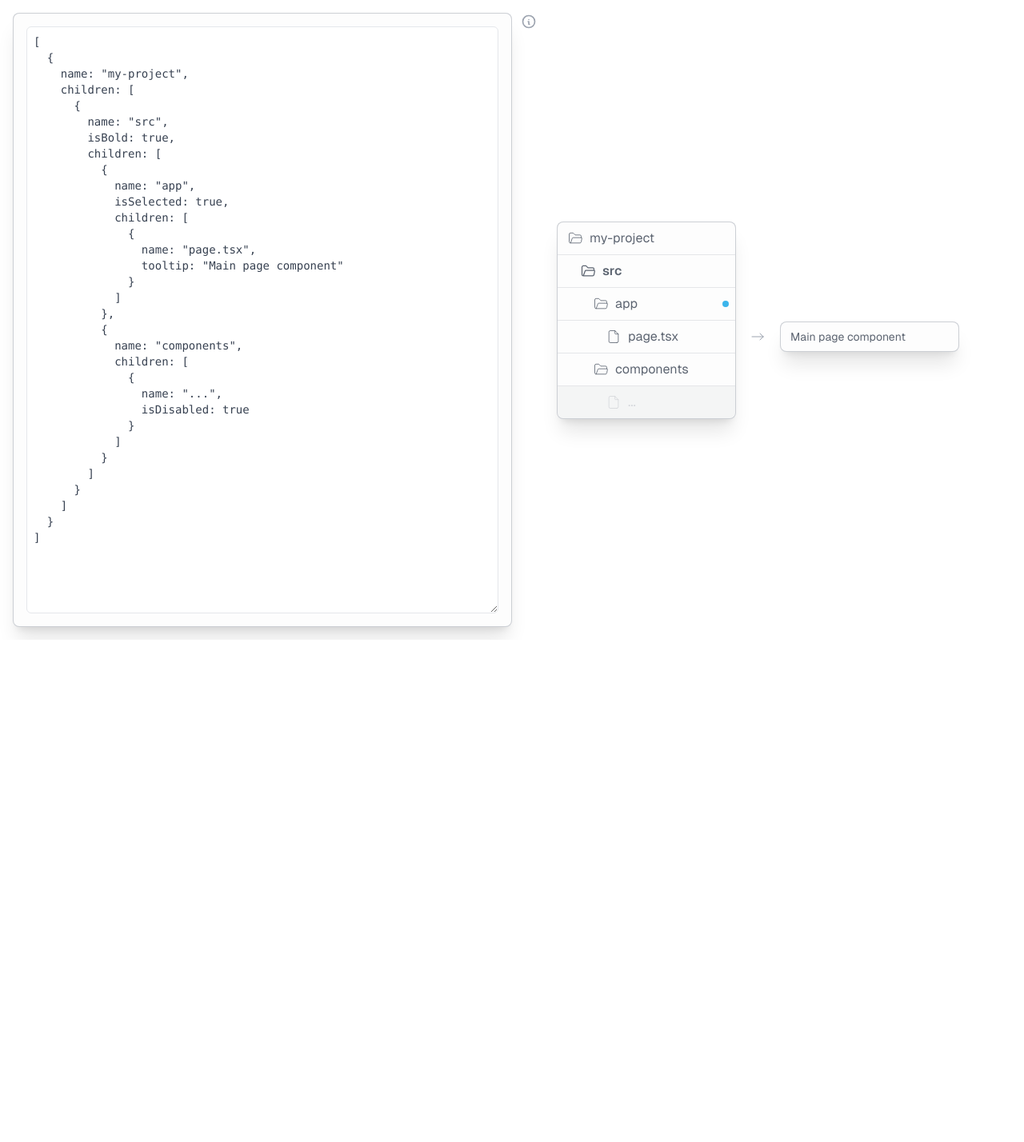
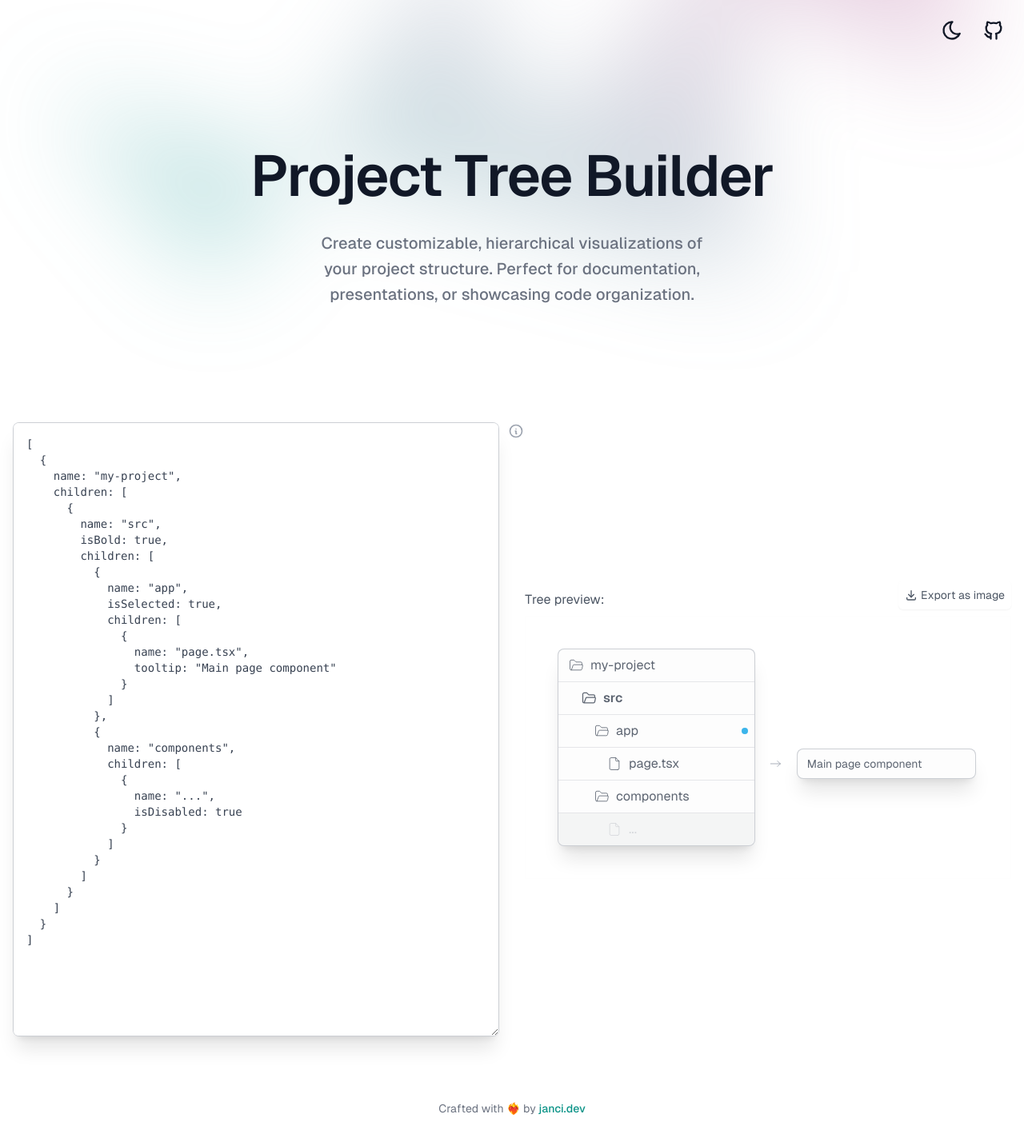
Before and after one commit to timoransky/project-tree-builder, a Next.js app: page / in a window 1280 px wide. Shown: the whole page at 80% size. Before the commit the page ends 800 px from the top, so only its background shows below. Built offline with nearby package versions, Linux system fonts and the light colour scheme; what @lostisworld/tailwind-mask would draw is missing.

Commit message:
feat: a lot of improvements including image export

```diff
--- a/package.json
+++ b/package.json
@@ -13,12 +13,15 @@
     "@lostisworld/tailwind-mask": "^1.0.1",
     "@tabler/icons-react": "^3.24.0",
     "clsx": "^2.1.1",
+    "dom-to-image": "^2.6.0",
+    "html2canvas": "^1.4.1",
     "next": "15.0.4",
     "react": "^19.0.0",
     "react-dom": "^19.0.0",
     "tailwind-merge": "^2.5.5"
   },
   "devDependencies": {
+    "@types/dom-to-image": "^2.6.7",
     "@types/node": "^20",
     "@types/react": "^19",
     "@types/react-dom": "^19",
--- a/src/app/page.tsx
+++ b/src/app/page.tsx
@@ -4,10 +4,19 @@
 import { FileTreeItem } from "@/components/file-tree-item";
 import type { FileTreeItem as FileTreeItemType } from "@/types/file-tree-item";
 import { cn } from "@/utils/cn";
-import { IconInfoCircle, IconCopy } from "@tabler/icons-react";
-import { useState, useEffect } from "react";
+import {
+  IconInfoCircle,
+  IconCopy,
+  IconBrandGithub,
+  IconDownload,
+  IconSun,
+  IconMoon,
+} from "@tabler/icons-react";
+import Link from "next/link";
+import { useState, useEffect, useRef } from "react";
+import html2canvas from "html2canvas";
+import domtoimage from "dom-to-image";
 
-export default function Home() {
 const jsonExample = `[
   {
     name: "my-project",
@@ -41,9 +50,43 @@
   }
 ]`;
 
+export default function Home() {
+  const [darkMode, setDarkMode] = useState(false);
+
+  // Initialize dark mode based on system preference or saved preference
+  useEffect(() => {
+    if (typeof window !== "undefined") {
+      // Check local storage first
+      const savedTheme = localStorage.getItem("theme");
+
+      // If there's a saved preference, use that
+      if (savedTheme) {
+        const isDark = savedTheme === "dark";
+        setDarkMode(isDark);
+        document.documentElement.classList.toggle("dark", isDark);
+      } else {
+        // Otherwise use system preference
+        const isDarkMode = window.matchMedia(
+          "(prefers-color-scheme: dark)"
+        ).matches;
+        setDarkMode(isDarkMode);
+        document.documentElement.classList.toggle("dark", isDarkMode);
+      }
+    }
+  }, []);
+
+  const toggleDarkMode = () => {
+    const newDarkMode = !darkMode;
+    setDarkMode(newDarkMode);
+    document.documentElement.classList.toggle("dark", newDarkMode);
+    // Save preference to localStorage
+    localStorage.setItem("theme", newDarkMode ? "dark" : "light");
+  };
+
   const [jsonInput, setJsonInput] = useState(jsonExample);
   const [parsedItems, setParsedItems] = useState<FileTreeItemType[]>([]);
   const [error, setError] = useState<string>("");
+  const fileTreeRef = useRef<HTMLDivElement>(null);
 
   useEffect(() => {
     handleJsonInput(jsonExample);
@@ -60,6 +103,8 @@
       // Preprocess the input before parsing
       const validJSON = convertToValidJSON(value);
       const parsed = JSON.parse(validJSON);
+
+      console.log(parsed);
 
       if (Array.isArray(parsed)) {
         setParsedItems(parsed);
@@ -84,10 +129,109 @@
     );
   };
 
+  const exportAsImage = async () => {
+    if (!fileTreeRef.current) return;
+
+    try {
+      // Wait for fonts to load
+      await document.fonts.ready;
+
+      const node = fileTreeRef.current;
+
+      // Use dom-to-image which handles fonts better
+      const dataUrl = await domtoimage.toPng(node, {
+        quality: 1.0,
+        style: {
+          transform: "scale(3)",
+          "transform-origin": "top left",
+        },
+        width: node.offsetWidth * 3,
+        height: node.offsetHeight * 3,
+      });
+
+      // Download the image
+      const link = document.createElement("a");
+      link.download = "project-tree.png";
+      link.href = dataUrl;
+      link.click();
+    } catch (err) {
+      console.error("Failed to export image:", err);
+
+      // Fallback to html2canvas if dom-to-image fails
+      try {
+        alert(
+          "Using fallback export method. This might not render fonts correctly."
+        );
+        const canvas = await html2canvas(fileTreeRef.current, {
+          backgroundColor:
+            getComputedStyle(fileTreeRef.current).backgroundColor || "#ffffff",
+          scale: 2,
+        });
+
+        const image = canvas.toDataURL("image/png", 1.0);
+        const link = document.createElement("a");
+        link.download = "project-tree.png";
+        link.href = image;
+        link.click();
+      } catch (fallbackErr) {
+        console.error("Fallback also failed:", fallbackErr);
+        alert("Failed to export image. Please try a different browser.");
+      }
+    }
+  };
+
   return (
-    <div className="flex flex-col gap-8 items-center justify-center  font-[family-name:var(--font-geist-sans)]">
-      <div className="flex flex-col lg:flex-row w-full max-w-7xl items-center lg:items-stretch min-h-screen p-4">
-        <Card className="w-1/2 p-4 relative">
+    <div className="relative isolate pt-14">
+      <div className="absolute top-6 right-6 flex gap-6 items-center">
+        <button
+          onClick={toggleDarkMode}
+          className="text-gray-900 dark:text-gray-200 hover:text-teal-500 dark:hover:text-teal-400 transition-colors"
+          title={darkMode ? "Switch to Light Mode" : "Switch to Dark Mode"}
+        >
+          {darkMode ? (
+            <IconSun className="h-7 w-7" />
+          ) : (
+            <IconMoon className="h-7 w-7" />
+          )}
+        </button>
+        <Link
+          href="https://github.com/timoransky/project-tree-builder"
+          target="_blank"
+          className="text-gray-900 dark:text-gray-200 hover:text-teal-500 dark:hover:text-teal-400 transition-colors"
+        >
+          <IconBrandGithub className="h-7 w-7" />
+        </Link>
+      </div>
+
+      <div
+        aria-hidden="true"
+        className="absolute inset-x-0 -top-40 -z-10 transform-gpu overflow-hidden blur-3xl sm:-top-80"
+      >
+        <div
+          style={{
+            clipPath:
+              "polygon(74.1% 44.1%, 100% 61.6%, 97.5% 26.9%, 85.5% 0.1%, 80.7% 2%, 72.5% 32.5%, 60.2% 62.4%, 52.4% 68.1%, 47.5% 58.3%, 45.2% 34.5%, 27.5% 76.7%, 0.1% 64.9%, 17.9% 100%, 27.6% 76.8%, 76.1% 97.7%, 74.1% 44.1%)",
+          }}
+          className="relative left-1/2 aspect-[1155/678] w-[36.125rem] -translate-x-1/2 bg-gradient-to-tr from-teal-500 to-pink-500 opacity-30 sm:w-[72.1875rem]"
+        />
+      </div>
+
+      <div className="flex flex-col gap-8 items-center justify-center font-[family-name:var(--font-geist-sans)]">
+        <div className="mx-auto max-w-7xl px-6 lg:px-8">
+          <div className="mx-auto max-w-2xl text-center py-20 lg:pt-32 lg:pb-24">
+            <h1 className="text-5xl font-semibold tracking-tight text-balance text-gray-900 dark:text-gray-200 sm:text-7xl">
+              Project Tree Builder
+            </h1>
+            <p className="mt-8 text-lg font-medium text-balance text-gray-500 dark:text-gray-400 sm:text-xl/8">
+              Create customizable, hierarchical visualizations of your project
+              structure. Perfect for documentation, presentations, or showcasing
+              code organization.
+            </p>
+          </div>
+        </div>
+
+        <div className="flex flex-col lg:flex-row w-full max-w-7xl items-stretch min-h-screen p-4 gap-8">
+          <Card className="lg:w-1/2 relative p-0">
             <div className="absolute -right-8 top-0 group">
               <IconInfoCircle
                 className="text-gray-400 hover:text-gray-600 cursor-help"
@@ -96,7 +240,7 @@
               <div className="hidden group-hover:block absolute left-0 pl-8 top-0 z-20 w-96">
                 <Card className="p-4 text-sm">
                   <div className="flex justify-between items-start mb-2">
-                  <h4 className="font-bold">JSON Structure</h4>
+                    <h4 className="font-bold">JSON Configuration</h4>
                     <button
                       onClick={applyExample}
                       className="flex items-center gap-1 px-2 py-1 text-xs text-gray-600 hover:text-gray-900 dark:text-gray-400 dark:hover:text-gray-200 bg-gray-100 dark:bg-gray-800 rounded-md"
@@ -106,15 +250,31 @@
                     </button>
                   </div>
                   <p className="mb-2 text-gray-600 dark:text-gray-400">
-                  Available properties:
+                    Customize your tree with these properties:
                   </p>
                   <ul className="list-disc pl-4 mb-4 text-gray-600 dark:text-gray-400">
-                  <li>name: string (required)</li>
-                  <li>children: array of items</li>
-                  <li>isBold: boolean</li>
-                  <li>isSelected: boolean</li>
-                  <li>isDisabled: boolean</li>
-                  <li>tooltip: string</li>
+                    <li>
+                      <strong>name:</strong> string (required)
+                    </li>
+                    <li>
+                      <strong>icon:</strong> string (optional, one of `folder`,
+                      `file`, `function`, `layout`)
+                    </li>
+                    <li>
+                      <strong>children:</strong> array of nested items
+                    </li>
+                    <li>
+                      <strong>isBold:</strong> boolean - makes text bold
+                    </li>
+                    <li>
+                      <strong>isSelected:</strong> boolean - highlights the item
+                    </li>
+                    <li>
+                      <strong>isDisabled:</strong> boolean - grays out the item
+                    </li>
+                    <li>
+                      <strong>tooltip:</strong> string - adds a tooltip message
+                    </li>
                   </ul>
                   <pre className="bg-gray-100 dark:bg-gray-800 p-2 rounded-md text-xs overflow-auto">
                     {jsonExample}
@@ -123,31 +283,68 @@
               </div>
             </div>
             <textarea
-            className="w-full min-h-60 h-full relative z-10 p-2 font-mono text-sm border rounded-md dark:bg-gray-800 dark:border-gray-700"
+              className="w-full min-h-60 h-full relative z-10 p-4 font-mono text-sm rounded-md dark:bg-gray-800"
               value={jsonInput}
               onChange={(e) => handleJsonInput(e.target.value)}
-            placeholder="Paste your file tree JSON here..."
+              placeholder="Enter your project structure as JSON (or use the example)..."
             />
-          {error && <div className="text-red-500 mt-2">{error}</div>}
+            {error && <div className="text-red-500 mt-2 p-2">{error}</div>}
           </Card>
 
           {parsedItems.length > 0 && (
-          <div className="w-1/2 flex items-center justify-center">
-            <div className="p-10">
+            <div className="lg:w-1/2 flex items-center justify-center">
+              <div className="relative w-full">
+                <div className="flex items-end justify-between pb-2">
+                  <p className="text-gray-600 dark:text-gray-400">
+                    Tree preview:
+                  </p>
+                  <button
+                    onClick={exportAsImage}
+                    className="p-2 bg-white dark:bg-gray-800 rounded-md shadow-sm hover:bg-gray-100 dark:hover:bg-gray-700 transition-colors flex items-center gap-1"
+                    title="Export as PNG image"
+                  >
+                    <IconDownload className="h-4 w-4 text-gray-600 dark:text-gray-300" />
+                    <span className="text-sm text-gray-600 dark:text-gray-300">
+                      Export as image
+                    </span>
+                  </button>
+                </div>
+                <div
+                  className="p-10 bg-white border border-gray-100/10 dark:bg-gray-900 w-full"
+                  ref={fileTreeRef}
+                  id="file-tree-container"
+                >
                   <Card
-                className={cn("w-auto", {
-                  "mr-[calc(256px+2rem)]": hasTooltip(parsedItems),
+                    className={cn({
+                      "md:w-[calc(50%-1rem)] max-md:w-full":
+                        hasTooltip(parsedItems),
                     })}
                   >
                     <FileTree>
-                  {parsedItems.map((item) => (
-                    <FileTreeItem key={item.name} item={item} />
+                      {parsedItems.map((item, index) => (
+                        <FileTreeItem key={index} item={item} />
                       ))}
                     </FileTree>
                   </Card>
                 </div>
               </div>
+            </div>
           )}
+        </div>
+
+        {/* Footer with attribution */}
+        <div className="w-full py-8 text-center text-sm text-gray-500 dark:text-gray-400">
+          <p>
+            Crafted with ❤️‍🔥 by{" "}
+            <Link
+              href="https://janci.dev"
+              target="_blank"
+              className="font-medium text-teal-600 hover:text-teal-500 dark:text-teal-400 dark:hover:text-teal-300 transition-colors"
+            >
+              janci.dev
+            </Link>
+          </p>
+        </div>
       </div>
     </div>
   );
--- a/src/components/card.tsx
+++ b/src/components/card.tsx
@@ -10,7 +10,7 @@
   return (
     <div
       className={cn(
-        "rounded-lg shadow-xl text-gray-700 border border-gray-400/30 bg-white dark:bg-gray-900 dark:text-gray-400 min-w-56 dynamic-last-child-round relative after:absolute after:-inset-px after:mask-image-gradient-to-br after:from-black after:to-transparent after:border dark:after:border-gray-100/15 after:border-gray-500/20 after:to-50% after:pointer-events-none dark:after:bg-gray-400/5 after:bg-gray-100/20 after:rounded-lg",
+        "rounded-lg shadow-xl text-gray-700 border border-gray-400/30 bg-white dark:bg-gray-900 dark:text-gray-400 lg:min-w-56 dynamic-last-child-round relative after:absolute after:-inset-px after:mask-image-gradient-to-br after:from-black after:to-transparent after:border dark:after:border-gray-100/15 after:border-gray-500/20 after:to-50% after:pointer-events-none dark:after:bg-gray-400/5 after:bg-gray-100/20 after:rounded-lg",
         className
       )}
     >
--- a/src/components/file-tree-item.tsx
+++ b/src/components/file-tree-item.tsx
@@ -4,6 +4,8 @@
   IconArrowNarrowRight,
   IconFile,
   IconFolderOpen,
+  IconFunction,
+  IconLayoutSidebar,
 } from "@tabler/icons-react";
 import { Card } from "./card";
 import { FileTree } from "./file-tree";
@@ -32,29 +34,67 @@
           })}
         >
           <div
-            className={cn("py-2 px-3 pr-10 flex items-center relative gap-2", {
-              "opacity-20": item.isDisabled,
-            })}
+            className={cn(
+              "py-2 px-3 pr-10 flex items-center relative gap-2 leading-normal",
+              {
+                "opacity-20": item.isDisabled,
+              }
+            )}
           >
-            {!!item.children?.length ? (
-              <IconFolderOpen stroke={item.isBold ? 1.5 : 1} size={20} />
-            ) : (
-              <IconFile stroke={item.isBold ? 1.5 : 1} size={20} />
-            )}
+            {(() => {
+              // Prioritize icon if present
+              if (item.icon) {
+                switch (item.icon) {
+                  case "function":
+                    return (
+                      <IconFunction stroke={item.isBold ? 1.5 : 1} size={20} />
+                    );
+                  case "folder":
+                    return (
+                      <IconFolderOpen
+                        stroke={item.isBold ? 1.5 : 1}
+                        size={20}
+                      />
+                    );
+                  case "layout":
+                    return (
+                      <IconLayoutSidebar
+                        stroke={item.isBold ? 1.5 : 1}
+                        size={20}
+                      />
+                    );
+                  case "file":
+                  default:
+                    return (
+                      <IconFile stroke={item.isBold ? 1.5 : 1} size={20} />
+                    );
+                }
+              }
+
+              // If no icon but has children, use folder icon
+              if (item.children?.length) {
+                return (
+                  <IconFolderOpen stroke={item.isBold ? 1.5 : 1} size={20} />
+                );
+              }
+
+              // Default to file icon
+              return <IconFile stroke={item.isBold ? 1.5 : 1} size={20} />;
+            })()}
 
             {item.name}
 
             {item.isSelected && (
               <div className="absolute right-2 top-1/2 -translate-y-1/2">
-                <div className="h-2 w-2 rounded-full bg-sky-500" />
+                <div className="h-2 w-2 rounded-full bg-sky-500 " />
               </div>
             )}
           </div>
 
           {item.tooltip && (
-            <div className="absolute left-[calc(100%+1rem)] flex items-center gap-4 inset-y-0 text-gray-400 dark:text-gray-600">
+            <div className="hidden md:flex absolute left-[calc(100%+1rem)] w-[calc(100%+1rem)] items-center gap-4 inset-y-0 text-gray-400 dark:text-gray-600">
               <IconArrowNarrowRight stroke={1} />
-              <Card>
+              <Card className="w-full">
                 <div className="text-sm py-2 px-3 flex items-center gap-2">
                   {item.tooltip}
                 </div>
@@ -66,8 +106,8 @@
       {item.children && (
         <li>
           <FileTree>
-            {item.children.map((child) => (
-              <FileTreeItem key={child.name} item={child} indent={indent + 1} />
+            {item.children.map((child, index) => (
+              <FileTreeItem key={index} item={child} indent={indent + 1} />
             ))}
           </FileTree>
         </li>
--- a/src/types/file-tree-item.ts
+++ b/src/types/file-tree-item.ts
@@ -1,8 +1,8 @@
-export type FileType = "file" | "function" | "directory";
+export type FileIconType = "file" | "function" | "folder" | "layout";
 
 export interface FileTreeItem {
   name: string;
-  type?: FileType;
+  icon?: FileIconType;
   children?: FileTreeItem[];
   isSelected?: boolean;
   isBold?: boolean;
--- a/tailwind.config.ts
+++ b/tailwind.config.ts
@@ -3,6 +3,7 @@
 import maskPlugin from "@lostisworld/tailwind-mask";
 
 export default {
+  darkMode: "class",
   content: [
     "./src/pages/**/*.{js,ts,jsx,tsx,mdx}",
     "./src/components/**/*.{js,ts,jsx,tsx,mdx}",
```
Also changed, not shown: 2 other files (tests, documents, lock files or other folders). Lines whose indentation alone changed are shown as unchanged.
